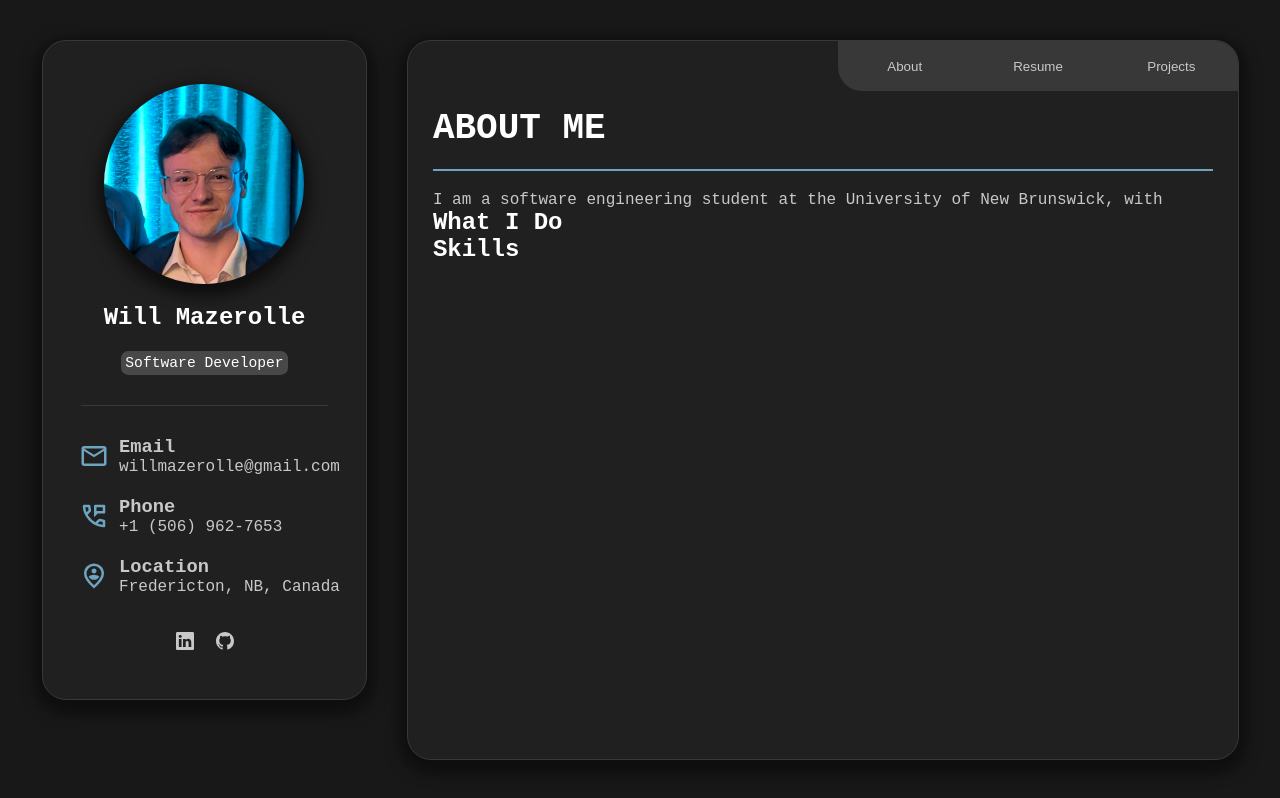
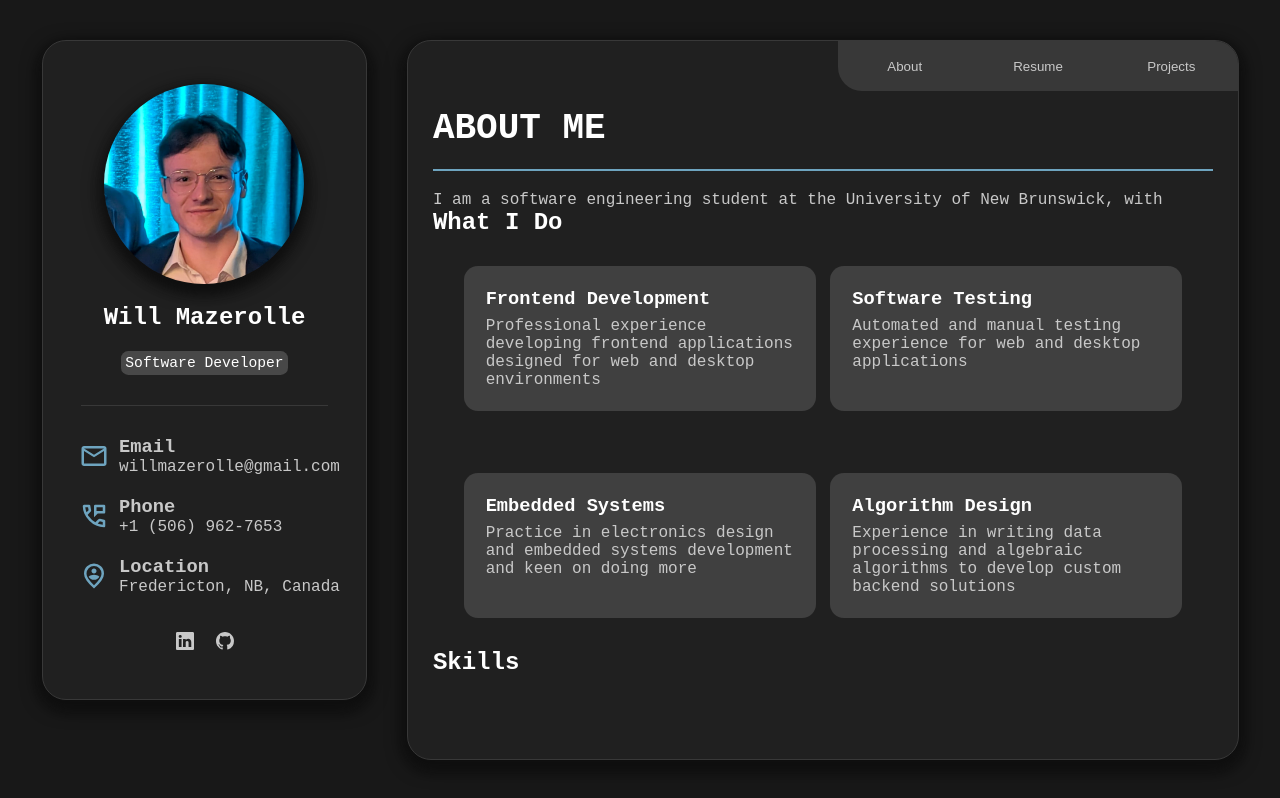
Before and after one commit to WilMaz00602/Portfolio, a Next.js app: page / in a window 1280 px wide. Built offline with nearby package versions, Linux system fonts and the light colour scheme.

Commit message:
Updating About Tab

```diff
--- a/src/app/components/about.js
+++ b/src/app/components/about.js
@@ -14,6 +14,26 @@ export default function About() {
             </section>
             <section>
                 <h2>What I Do</h2>
+                <div className="work-row">
+                    <div className="work-item">
+                        <h3>Frontend Development</h3>
+                        <p>Professional experience developing frontend applications designed for web and desktop environments</p>
+                    </div>
+                    <div className="work-item">
+                        <h3>Software Testing</h3>
+                        <p>Automated and manual testing experience for web and desktop applications</p>
+                    </div>
+                </div>
+                <div className="work-row">
+                    <div className="work-item">
+                        <h3>Embedded Systems</h3>
+                        <p>Practice in electronics design and embedded systems development and keen on doing more</p>
+                    </div>
+                    <div className="work-item">
+                        <h3>Algorithm Design</h3>
+                        <p>Experience in writing data processing and algebraic algorithms to develop custom backend solutions</p>
+                    </div>
+                </div>
             </section>
             <section>
                 <h2>Skills</h2>
--- a/src/app/resources/style/about.scss
+++ b/src/app/resources/style/about.scss
@@ -3,3 +3,34 @@
 hr {
     color: blue;
 }
+
+.work-row {
+    display: flex;
+    flex-direction: row;
+    width: 100%;
+    padding: 3%;
+
+    .work-item {
+        background-color: var.$overlay2;
+        width: 50%;
+        margin: 1%;
+        padding: 3%;
+        border-radius: var.$radius2;
+
+        h3 {
+            margin-bottom: 7px;
+        }
+
+    }
+}
+
+@media only screen and (max-width: var.$phone-threshold) {
+    .work-row {
+        flex-direction: column;
+        padding: 0;
+        .work-item {
+            width: 100%;
+            margin: 8px 0;
+        }
+    }
+}
```
